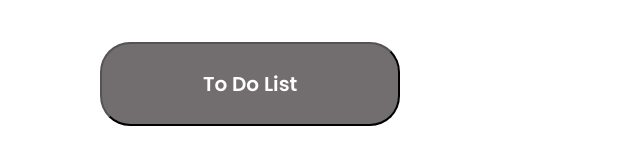
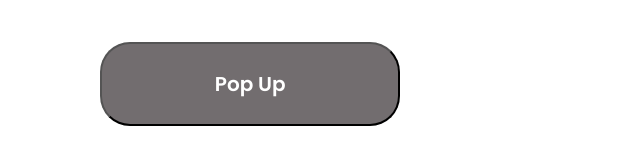
Before and after one commit to ishita1706/Nagarro_Assignments, a plain HTML site: page index.html in a window 1280 px wide. Shown: the part 769-910 px from the top of the page, 592-1232 px from the left. Drawn offline with Linux system fonts and the light colour scheme.

Commit message:
updated popup assignment

```diff
--- a/index.html
+++ b/index.html
@@ -35,7 +35,7 @@
         <button id="b2" onclick="c('Open ToDo List')"><a href="ToDo List/index.html">To Do List</a></button>
         <br>
         <button id="b1" onclick="c('Open Live Cricket Score')"><a href="ToDo List/index.html">Cricket Score</a></button>
-        <button id="b2" onclick="c('Open ToDo List')"><a href="ToDo List/index.html">To Do List</a></button>
+        <button id="b2" onclick="c('Open Pop Up')"><a href="popup/index.html">Pop Up</a></button>
 
 
 
```
